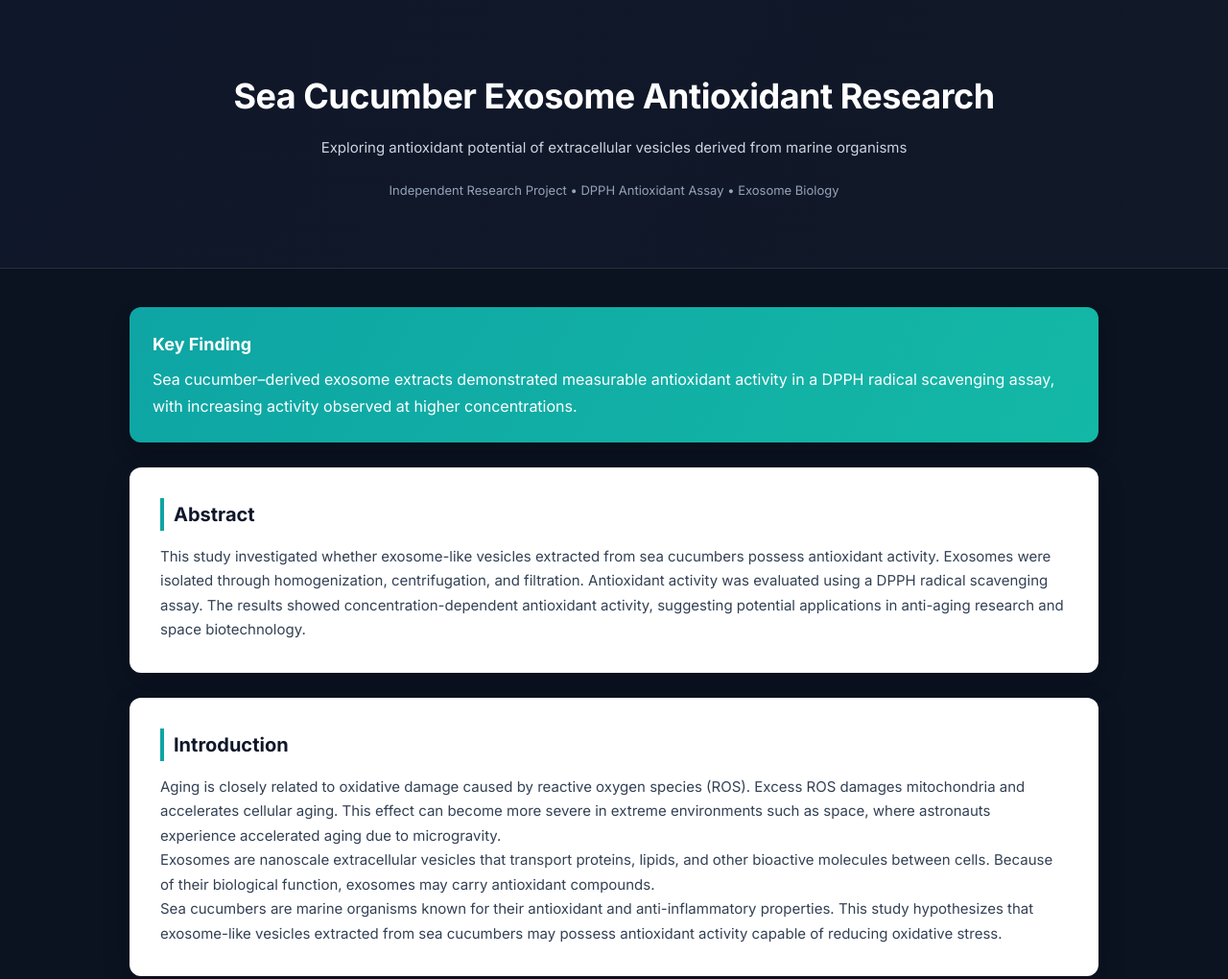
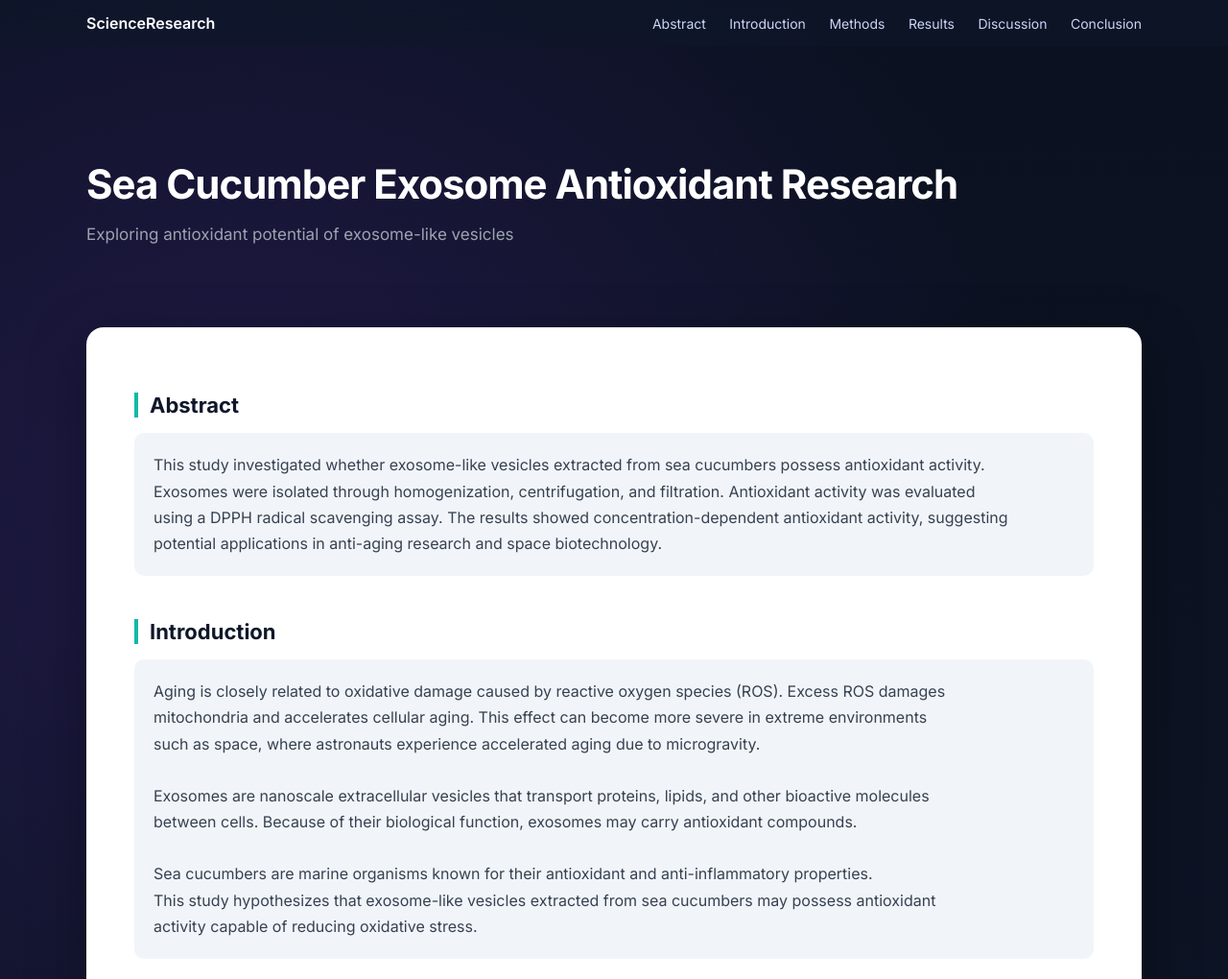
Before and after one commit to Edward09kim/ScienceResearch_Antioxidant_Effect_Visual_Codes, a plain HTML site: page index.html in a window 1280 px wide. Shown: the top 1020 px of the page at 96% size. Drawn offline with Linux system fonts and the light colour scheme.

Commit message:
Update index.html

```diff
--- a/index.html
+++ b/index.html
@@ -1,240 +1,282 @@
 <!DOCTYPE html>
 <html lang="en">
 <head>
-<meta charset="utf-8">
-<meta name="viewport" content="width=device-width, initial-scale=1">
-<title>Sea Cucumber Exosome Antioxidant Research</title>
+
+<meta charset="utf-8"/>
+<meta name="viewport" content="width=device-width,initial-scale=1"/>
+
+<title>Sea Cucumber Exosome Antioxidant Research — ScienceResearch</title>
 
 <link href="https://fonts.googleapis.com/css2?family=Inter:wght@300;400;600;700&display=swap" rel="stylesheet">
 
 <style>
 
-*{
-box-sizing:border-box;
-margin:0;
-padding:0;
+:root{
+--bg:#0b1120;
+--bg2:#0f172a;
+--card:#ffffff;
+--accent:#14b8a6;
+--accent2:#7c3aed;
+--text:#0f172a;
+--muted:#6b7280;
+--radius:14px;
+--shadow:0 20px 60px rgba(0,0,0,0.35);
 }
 
+*{box-sizing:border-box;}
+
 body{
-font-family:'Inter',sans-serif;
-background:#0b1220;
-color:#1e293b;
-line-height:1.7;
+margin:0;
+font-family:Inter;
+background:
+radial-gradient(circle at 20% 20%, rgba(124,58,237,0.18), transparent 35%),
+radial-gradient(circle at 80% 80%, rgba(20,184,166,0.15), transparent 35%),
+linear-gradient(180deg,var(--bg),var(--bg2));
+color:white;
 }
 
-/* HEADER */
-
-.header{
-background:linear-gradient(120deg,#0f172a,#111827);
-color:white;
-padding:70px 20px;
-text-align:center;
-border-bottom:1px solid rgba(255,255,255,0.1);
+.wrapper{
+width:min(1100px,92%);
+margin:auto;
 }
 
-.header h1{
-font-size:36px;
-font-weight:700;
-letter-spacing:-0.5px;
+.hero{
+padding:90px 0 70px 0;
 }
 
-.header p{
-margin-top:10px;
-color:#cbd5e1;
-font-size:15px;
+.hero h1{
+font-size:42px;
+font-weight:700;
+letter-spacing:-1px;
+margin-bottom:12px;
 }
 
-.meta{
-margin-top:20px;
-font-size:13px;
-color:#94a3b8;
+.hero p{
+color:#9ca3af;
+font-size:17px;
+max-width:650px;
 }
 
-/* MAIN */
-
-.container{
-max-width:1050px;
-margin:auto;
-padding:40px 20px;
+.paper{
+background:var(--card);
+color:var(--text);
+border-radius:18px;
+padding:50px;
+box-shadow:var(--shadow);
+margin-bottom:100px;
 }
 
-/* CARD SECTIONS */
-
-.section{
-background:white;
-padding:32px;
-border-radius:12px;
-margin-bottom:26px;
-box-shadow:0 10px 30px rgba(0,0,0,0.15);
+section{
+margin-bottom:45px;
 }
 
-.section h2{
-font-size:20px;
+h2{
+font-size:22px;
 margin-bottom:14px;
-color:#0f172a;
-border-left:4px solid #0ea5a4;
-padding-left:10px;
+border-left:4px solid var(--accent);
+padding-left:12px;
 }
 
-.section p{
-font-size:15px;
-color:#334155;
+pre{
+background:#f1f5f9;
+padding:20px;
+border-radius:10px;
+white-space:pre-wrap;
+line-height:1.7;
+font-family:Inter;
+color:#374151;
 }
 
-/* KEY FINDING BOX */
-
-.highlight{
-background:linear-gradient(120deg,#0ea5a4,#14b8a6);
-color:white;
-padding:24px;
-border-radius:12px;
-margin-bottom:26px;
-box-shadow:0 10px 20px rgba(0,0,0,0.2);
+nav{
+position:sticky;
+top:0;
+backdrop-filter:blur(10px);
+background:rgba(15,23,42,0.65);
+padding:14px 0;
+z-index:10;
 }
 
-.highlight h3{
-margin-bottom:8px;
-font-size:18px;
+.nav-inner{
+display:flex;
+justify-content:space-between;
+align-items:center;
 }
 
-/* FIGURE */
-
-.figure{
-margin-top:20px;
-text-align:center;
+.nav-title{
+font-weight:600;
 }
 
-.figure img{
-max-width:70%;
-border-radius:10px;
+.nav-links a{
+color:#cbd5f5;
+margin-left:20px;
+text-decoration:none;
+font-size:14px;
 }
 
-.caption{
-font-size:13px;
-color:#64748b;
-margin-top:8px;
+.nav-links a:hover{
+color:white;
 }
 
-/* FOOTER */
-
-.footer{
+footer{
 text-align:center;
-padding:40px 20px;
-color:#94a3b8;
+padding:40px 0;
+color:#9ca3af;
 font-size:13px;
 }
 
 </style>
 </head>
 
+
 <body>
 
-<header class="header">
+<nav>
+<div class="wrapper nav-inner">
+
+<div class="nav-title">ScienceResearch</div>
+
+<div class="nav-links">
+<a href="#abstract">Abstract</a>
+<a href="#intro">Introduction</a>
+<a href="#methods">Methods</a>
+<a href="#results">Results</a>
+<a href="#discussion">Discussion</a>
+<a href="#conclusion">Conclusion</a>
+</div>
+
+</div>
+</nav>
+
+
+<div class="wrapper">
+
+<div class="hero">
+
 <h1>Sea Cucumber Exosome Antioxidant Research</h1>
-<p>Exploring antioxidant potential of extracellular vesicles derived from marine organisms</p>
 
-<div class="meta">
-Independent Research Project • DPPH Antioxidant Assay • Exosome Biology
-</div>
-</header>
+<p>Exploring antioxidant potential of exosome-like vesicles</p>
 
-<main class="container">
-
-<div class="highlight">
-<h3>Key Finding</h3>
-<p>
-Sea cucumber–derived exosome extracts demonstrated measurable antioxidant activity in a DPPH radical scavenging assay, with increasing activity observed at higher concentrations.
-</p>
 </div>
 
 
-<section class="section">
+<article class="paper">
+
+<section id="abstract">
+
 <h2>Abstract</h2>
-<p>
+
+<pre>
 This study investigated whether exosome-like vesicles extracted from sea cucumbers possess antioxidant activity.
-Exosomes were isolated through homogenization, centrifugation, and filtration. Antioxidant activity was evaluated using a DPPH radical scavenging assay. The results showed concentration-dependent antioxidant activity, suggesting potential applications in anti-aging research and space biotechnology.
-</p>
-</section>
-
-
-<section class="section">
-<h2>Introduction</h2>
-<p>
-Aging is closely related to oxidative damage caused by reactive oxygen species (ROS). Excess ROS damages mitochondria and accelerates cellular aging. This effect can become more severe in extreme environments such as space, where astronauts experience accelerated aging due to microgravity.
-</p>
-
-<p>
-Exosomes are nanoscale extracellular vesicles that transport proteins, lipids, and other bioactive molecules between cells. Because of their biological function, exosomes may carry antioxidant compounds.
-</p>
-
-<p>
-Sea cucumbers are marine organisms known for their antioxidant and anti-inflammatory properties. This study hypothesizes that exosome-like vesicles extracted from sea cucumbers may possess antioxidant activity capable of reducing oxidative stress.
-</p>
-</section>
-
-
-<section class="section">
-<h2>Materials and Methods</h2>
-<p>
-Sea cucumbers were mechanically homogenized and filtered to remove large debris. The solution was centrifuged to remove cellular impurities and sequentially filtered using 0.45 μm and 0.22 μm filters to isolate exosome-like vesicles.
-</p>
-
-<p>
-Antioxidant activity was measured using a DPPH radical scavenging assay. Trolox served as the positive control and ethanol served as the negative control. Samples were incubated with DPPH solution for 30 minutes and absorbance was measured at 517 nm.
-</p>
-</section>
-
-
-<section class="section">
-<h2>Results</h2>
-<p>
-The DPPH assay demonstrated concentration-dependent antioxidant activity in sea cucumber exosome extracts. Samples treated with higher concentrations showed lower absorbance values, indicating stronger radical scavenging activity compared with the control group.
-</p>
-
-<p>
-These results suggest that compounds present in the sea cucumber extract are capable of neutralizing free radicals.
-</p>
-
-<div class="figure">
-<img src="figure_result_graph.png">
-<div class="caption">Figure 1. DPPH radical scavenging activity of sea cucumber exosome extract.</div>
-</div>
+Exosomes were isolated through homogenization, centrifugation, and filtration. Antioxidant activity was evaluated
+using a DPPH radical scavenging assay. The results showed concentration-dependent antioxidant activity, suggesting
+potential applications in anti-aging research and space biotechnology.
+</pre>
 
 </section>
 
 
-<section class="section">
-<h2>Discussion</h2>
-<p>
-The experiment demonstrated that sea cucumber–derived exosome extracts possess measurable antioxidant activity. When mixed with DPPH solution, the purple radical solution changed to yellow, indicating that antioxidant components donated electrons and neutralized free radicals.
-</p>
+<section id="intro">
 
-<p>
-Sea cucumbers naturally experience oxidative stress in marine environments due to UV radiation, salinity changes, and reactive oxygen species. As a result, they have developed strong antioxidant defense systems. Exosomes may function as carriers that transport antioxidant molecules produced by sea cucumber cells.
-</p>
+<h2>Introduction</h2>
 
-<p>
-However, the extraction process used in this study did not fully isolate pure exosomes. Therefore, the observed antioxidant activity may result from both extracellular vesicles and other bioactive compounds present in the extract. Future research should include more advanced purification and molecular analysis to confirm the specific role of sea cucumber exosomes.
-</p>
+<pre>
+Aging is closely related to oxidative damage caused by reactive oxygen species (ROS). Excess ROS damages
+mitochondria and accelerates cellular aging. This effect can become more severe in extreme environments
+such as space, where astronauts experience accelerated aging due to microgravity.
+
+Exosomes are nanoscale extracellular vesicles that transport proteins, lipids, and other bioactive molecules
+between cells. Because of their biological function, exosomes may carry antioxidant compounds.
+
+Sea cucumbers are marine organisms known for their antioxidant and anti-inflammatory properties.
+This study hypothesizes that exosome-like vesicles extracted from sea cucumbers may possess antioxidant
+activity capable of reducing oxidative stress.
+</pre>
+
 </section>
 
 
-<section class="section">
-<h2>Conclusion</h2>
-<p>
-This study provides preliminary evidence that exosome-like vesicles extracted from sea cucumbers show antioxidant activity in a DPPH radical scavenging assay. As the concentration increased from 5 µg/mL to 20 µg/mL, radical scavenging activity also increased, indicating a concentration-dependent effect.
-</p>
+<section id="methods">
 
-<p>
-These findings suggest that sea cucumber–derived exosomes may serve as a natural source of antioxidant compounds. In the future, such biological materials could contribute to the development of antioxidant supplements, biomedical therapies, and potential applications in space biotechnology to help protect cells from oxidative stress.
-</p>
+<h2>Materials and Methods</h2>
+
+<pre>
+Sea cucumbers were mechanically homogenized and filtered to remove large debris. The solution was centrifuged
+to remove cellular impurities and sequentially filtered using 0.45 μm and 0.22 μm filters to isolate
+exosome-like vesicles.
+
+Antioxidant activity was measured using a DPPH radical scavenging assay. Trolox served as the positive control
+and ethanol served as the negative control. Samples were incubated with DPPH solution for 30 minutes and
+absorbance was measured at 517 nm.
+</pre>
+
 </section>
 
-</main>
 
-<footer class="footer">
-Sea Cucumber Exosome Antioxidant Research • Independent Study Project
+<section id="results">
+
+<h2>Results</h2>
+
+<pre>
+The DPPH assay demonstrated concentration-dependent antioxidant activity in sea cucumber exosome extracts.
+Samples treated with higher concentrations showed lower absorbance values, indicating stronger radical
+scavenging activity compared with the control group.
+
+These results suggest that compounds present in the sea cucumber extract are capable of neutralizing
+free radicals.
+</pre>
+
+</section>
+
+
+<section id="discussion">
+
+<h2>Discussion</h2>
+
+<pre>
+The experiment demonstrated that sea cucumber–derived exosome extracts possess measurable antioxidant activity.
+When mixed with DPPH solution, the purple radical solution changed to yellow, indicating that antioxidant
+components donated electrons and neutralized free radicals.
+
+Sea cucumbers naturally experience oxidative stress in marine environments due to UV radiation, salinity
+changes, and reactive oxygen species. As a result, they have developed strong antioxidant defense systems.
+Exosomes may function as carriers that transport antioxidant molecules produced by sea cucumber cells.
+
+However, the extraction process used in this study did not fully isolate pure exosomes. Therefore, the
+observed antioxidant activity may result from both extracellular vesicles and other bioactive compounds
+present in the extract. Future research should include more advanced purification and molecular analysis
+to confirm the specific role of sea cucumber exosomes.
+</pre>
+
+</section>
+
+
+<section id="conclusion">
+
+<h2>Conclusion</h2>
+
+<pre>
+This study provides preliminary evidence that exosome-like vesicles extracted from sea cucumbers show
+antioxidant activity in a DPPH radical scavenging assay. As the concentration increased from 5 µg/mL
+to 20 µg/mL, radical scavenging activity also increased, indicating a concentration-dependent effect.
+
+These findings suggest that sea cucumber–derived exosomes may serve as a natural source of antioxidant
+compounds. In the future, such biological materials could contribute to the development of antioxidant
+supplements, biomedical therapies, and potential applications in space biotechnology to help protect
+cells from oxidative stress.
+</pre>
+
+</section>
+
+
+</article>
+
+<footer>
+
+Sea Cucumber Exosome Antioxidant Research • Scientific Web Presentation
+
 </footer>
+
+</div>
 
 </body>
 </html>
```
